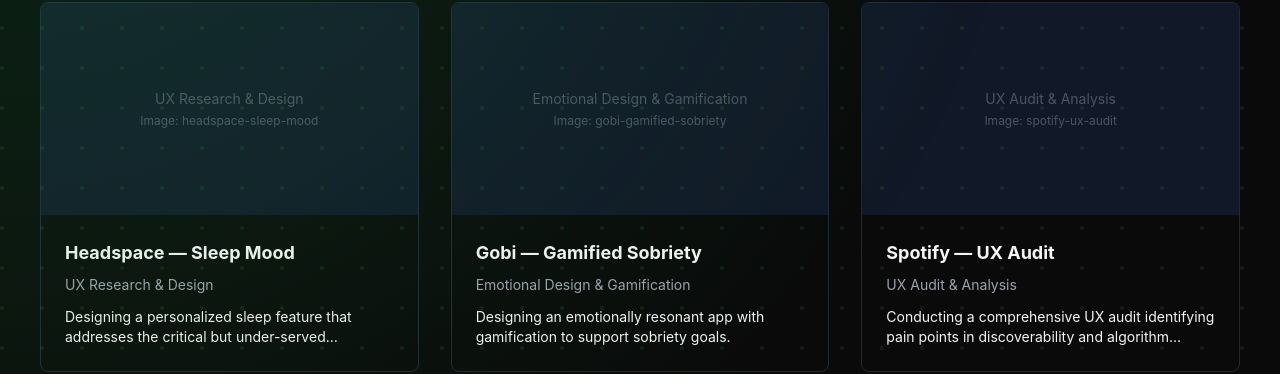
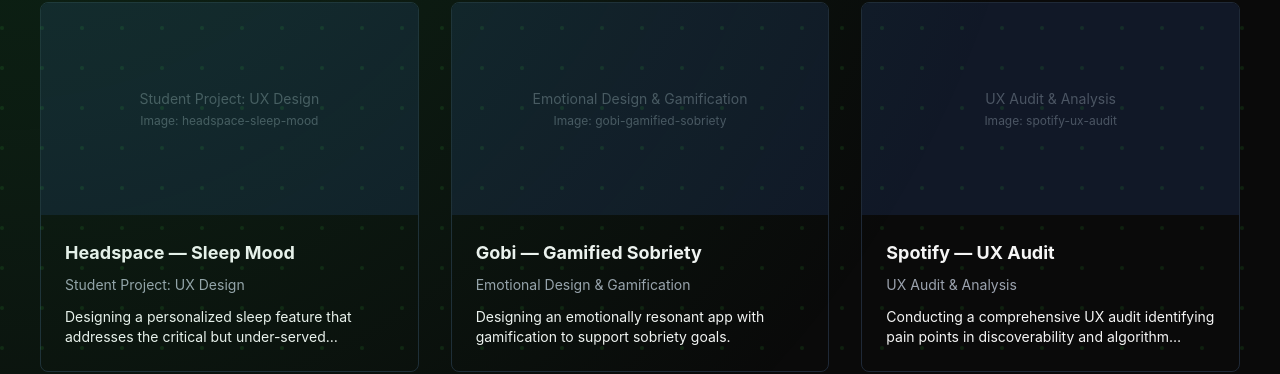
Before and after one commit to RyanLeskiw/Ryanleskiw-portfolio, a Next.js app: page /work in a window 1280 px wide. Shown: the part 334-708 px from the top of the page. Built offline with nearby package versions, Linux system fonts and the light colour scheme.

Commit message:
Update Headspace project type to Student Project: UX Design

```diff
--- a/src/data/caseStudies.ts
+++ b/src/data/caseStudies.ts
@@ -5,7 +5,7 @@
     slug: 'headspace-sleep-mood',
     title: 'Headspace — Sleep Mood',
     summary: 'Designing a personalized sleep feature that addresses the critical but under-served dimension of mental wellness through research-driven design.',
-    projectType: 'UX Research & Design',
+    projectType: 'Student Project: UX Design',
     timeline: 'Jan 2024 - Mar 2024',
     role: 'Lead Researcher',
     team: ['You', 'Design Team', 'Research Partners'],
```
